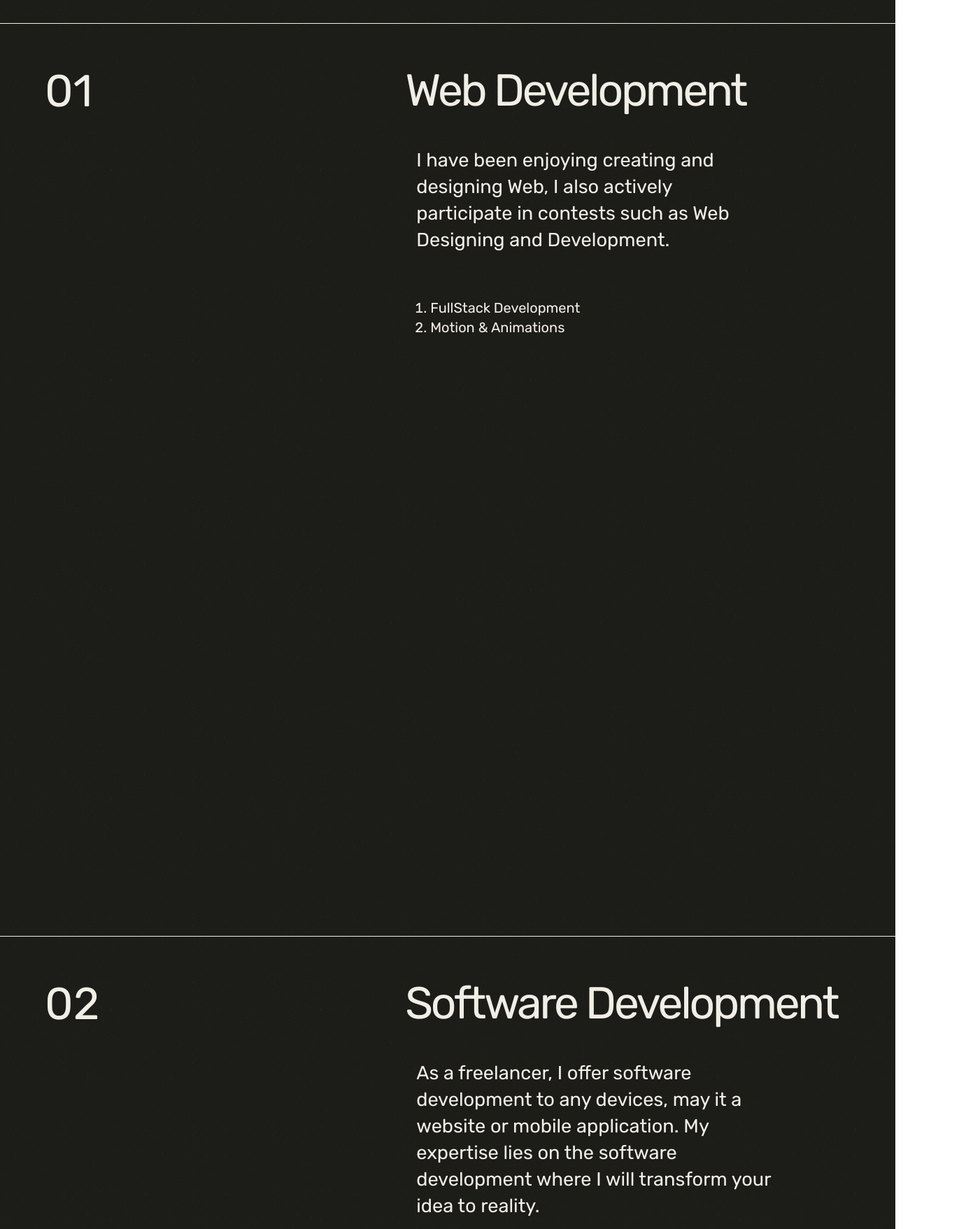
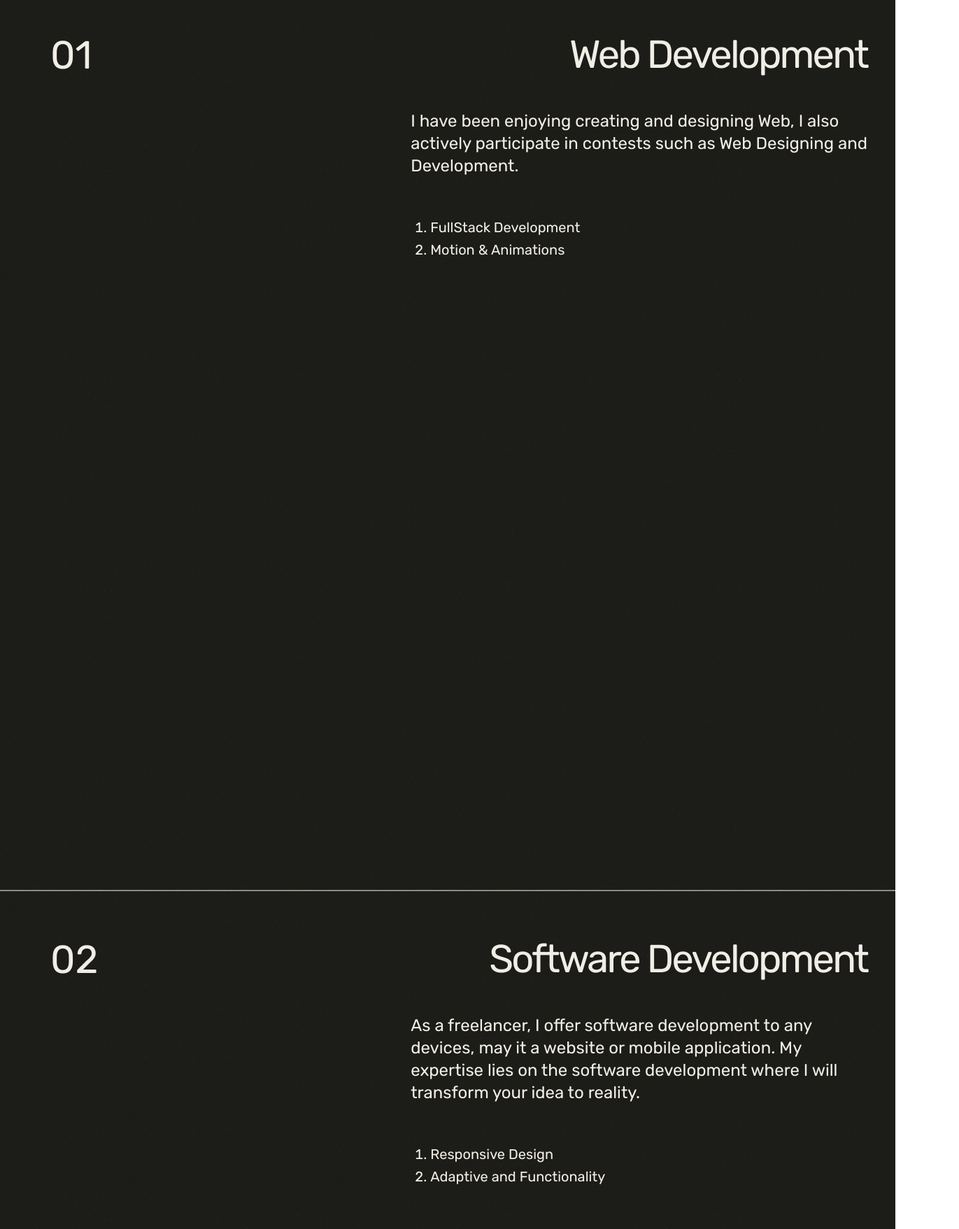
Before and after one commit to DevAdora/DevAdora-Portfolio, a Next.js app: page / in a window 1280 px wide. Shown: the part 1040-2797 px from the top of the page at 70% size, 1371 px wide, since content can reach past the window. Built offline with nearby package versions, Linux system fonts and the light colour scheme.

Commit message:
Responsive design: 768px for all sections

```diff
--- a/src/app/globals.css
+++ b/src/app/globals.css
@@ -16,8 +16,6 @@
 @theme inline {
   --color-background: var(--background);
   --color-foreground: var(--foreground);
-  --font-sans: var(--font-geist-sans);
-  --font-mono: var(--font-geist-mono);
   --font-karla: var(--font-karla);
   --font-rubik: var(--font-rubik);
 }
@@ -34,7 +32,7 @@
     --white-dove-color: #f0ede4;
     --wrought-iron-color: #323333;
     --light-dark-color: #78726a;
-    --dark-black-color: #1a1a17;
+    --dark-black-color: #0a0a09;
   }
 }
 
@@ -42,7 +40,7 @@ body {
   font-family: var(--font-rubik);
 }
 .grainy-overlay {
-  background-image: url('/images/noisy.png');
+  background-image: url("/images/noisy.png");
   background-repeat: repeat;
   opacity: 1;
   pointer-events: none;
@@ -83,7 +81,7 @@ html {
 .projects-btn {
   color: var(--white-dove-color);
 }
-.projects-btn:hover{
+.projects-btn:hover {
   background-color: var(--white-dove-color);
   color: var(--dark-black-color);
 }
@@ -145,6 +143,4 @@ html {
 }
 
 @media screen and (max-width: 1080px) {
-
-
 }
--- a/src/app/layout.tsx
+++ b/src/app/layout.tsx
@@ -1,5 +1,4 @@
 import type { Metadata } from "next";
-import { Geist, Geist_Mono } from "next/font/google";
 import "./globals.css";
 import {Karla, Rubik} from 'next/font/google';
 
--- a/src/components/Projects.jsx
+++ b/src/components/Projects.jsx
@@ -1,145 +1,110 @@
-// components/Projects.jsx
-'use client'
-import { motion } from 'framer-motion'
-import Image from 'next/image'
+"use client";
+import { motion } from "framer-motion";
+import Image from "next/image";
 
 export default function Projects() {
+  const projects = [
+    {
+      number: "01.",
+      image: "/images/freshinsights-logo.png",
+      title: "Grocery & E-commerce",
+      name: "Flask Python Application",
+      tags: ["2025", "Design", "Development"],
+    },
+    {
+      number: "02.",
+      image: "/images/hr-image.png",
+      title: "Management & Education System",
+      name: "HRMS Website",
+      tags: ["2025", "Design", "Development"],
+    },
+    {
+      number: "03.",
+      image: "/images/arc-tech-logo.png",
+      title: "Architecture & Engineering",
+      name: "Arc-tech Website",
+      tags: ["Design", "Development", "2025"],
+    },
+  ];
+
   return (
-    <section className="projects h-full py-8 px-[10%] bg-dark-black text-white-dove">
+    <section className="projects h-full py-8 px-[5%] bg-dark-black text-white-dove">
       <div className="text-center py-8">
-        <h1 className="text-[7rem]">SELECTED WORKS</h1>
+        <h1 className="text-[4rem] sm:text-[5rem] md:text-[7rem] sm:leading-24 sm:text-left">
+          SELECTED WORKS
+        </h1>
       </div>
 
       <div className="text-white-dove p-8 flex justify-end items-end w-full">
         <p>(Projects)</p>
-        <span className="text-right text-xl w-[30%]">
+        <span className="text-right text-xl w-full sm:w-[70%] md:w-[30%]">
           "I am here to help you transform your tech aspirations into a
           remarkable reality."
         </span>
       </div>
 
-      <div className="flex flex-col relative gap-40">
-        {/* Project 1 */}
-        <div className="flex items-start relative h-screen">
-          <div className="sticky top-[20%] w-[45%] z-10 text-5xl text-white-dove">
-            <h1 className="w-full text-[12rem]">01.</h1>
+      <div className="flex flex-col gap-40">
+        {projects.map((project, index) => (
+          <div
+            key={index}
+            className="flex flex-col md:flex-row md:items-start relative md:h-screen"
+          >
+            {/* Project Number */}
+            <div className="hidden md:block sticky top-[20%] w-[40%] z-10 text-5xl text-white-dove">
+              <h1 className="w-full text-[12rem]">{project.number}</h1>
             </div>
 
-          <div className="w-[55%] overflow-y-auto max-h-[90vh] scrollbar-thin scrollbar-thumb-kendal-charcoal scrollbar-track-dark-black">
-            <div className="w-full h-[60vh] mb-8 overflow-hidden">
+            {/* Image + Details */}
+            <div className="w-full md:w-[60%]">
+              {/* Image Fullscreen on small screens */}
+              <div className="w-full h-[60vh] sm:h-[60vh] mb-4 overflow-hidden">
                 <motion.div
                   whileHover={{ scale: 1.05 }}
                   transition={{ duration: 0.3 }}
                 >
                   <Image
-                  src="/images/freshinsights-logo.png"
+                    src={project.image}
                     width={1000}
                     height={600}
                     className="w-full h-full object-cover rounded-lg"
-                  alt="Project 1"
-                  objectFit='contain'
+                    alt={`Project ${index + 1}`}
                   />
                 </motion.div>
               </div>
 
-            <div className="flex flex-col gap-6">
-              <h3 className="text-[1.2rem]">Grocery & E-commerce</h3>
-              <div className="text-[1.5rem] flex justify-between items-center py-4 text-wrap">
-                <h2>Flask Python Application</h2>
-                <div className="flex gap-4 ">
-                  <span className="text-[1rem] py-2 px-4 rounded-3xl border border-white-dove text-base text-white-dove">2025</span>
-                  <span className="text-[1rem] py-2 px-4 rounded-3xl border border-white-dove text-base text-white-dove">Design</span>
-                  <span className="text-[1rem] py-2 px-4 rounded-3xl border border-white-dove text-base text-white-dove">Development</span>
+              {/* Details */}
+              <div className="flex flex-col gap-6 px-2 sm:px-0">
+                <h3 className="text-[1.2rem]">{project.title}</h3>
+                <div className="text-[1.5rem] flex flex-col sm:flex-row sm:justify-between sm:items-center gap-4">
+                  <h2>{project.name}</h2>
+                  <div className="flex flex-wrap gap-2 sm:gap-4">
+                    {project.tags.map((tag, i) => (
+                      <span
+                        key={i}
+                        className="text-[1rem] py-2 px-4 rounded-3xl border border-white-dove text-base"
+                      >
+                        {tag}
+                      </span>
+                    ))}
                   </div>
                 </div>
               </div>
             </div>
           </div>
-
-        {/* Project 2 */}
-        <div className="flex items-start relative h-screen">
-          <div className="sticky top-[20%] w-[45%] z-10 text-5xl text-white-dove">
-            <h1 className="w-full text-[12rem]">02.</h1>
+        ))}
       </div>
 
-          <div className="w-[55%] overflow-y-auto max-h-[90vh] scrollbar-thin scrollbar-thumb-kendal-charcoal scrollbar-track-dark-black">
-            <div className="w-full h-[60vh] mb-8 overflow-hidden">
-              <motion.div
-                whileHover={{ scale: 1.05 }}
-                transition={{ duration: 0.3 }}
-              >
-                <Image
-                  src="/images/hr-image.png"
-                  width={1000}
-                  height={600}
-                  className="w-full h-full object-cover rounded-lg"
-                  alt="Project 2"
-                />
-              </motion.div>
-            </div>
-
-            <div className="flex flex-col gap-6">
-              <h3 className="text-[1.2rem]">Management & Education System</h3>
-              <div className="text-[1.5rem] flex justify-between items-center py-4">
-                <h2>HRMS Website</h2>
-                <div className="flex gap-4">
-                  <span className="text-[1rem] py-2 px-4 rounded-3xl border border-white-dove text-base text-white-dove">2025</span>
-                  <span className="text-[1rem] py-2 px-4 rounded-3xl border border-white-dove text-base text-white-dove">Design</span>
-                  <span className="text-[1rem] py-2 px-4 rounded-3xl border border-white-dove text-base text-white-dove">Development</span>
-                </div>
-              </div>
-            </div>
-          </div>
-        </div>
-
-        {/* Project 3 */}
-        <div className="flex items-start relative h-screen">
-          <div className="sticky top-[20%] w-[45%] z-10 text-5xl text-white-dove">
-            <h1 className="w-full text-[12rem]">03.</h1>
-          </div>
-
-          <div className="w-[55%] overflow-y-auto max-h-[90vh] scrollbar-thin scrollbar-thumb-kendal-charcoal scrollbar-track-dark-black">
-            <div className="w-full h-[60vh] mb-8 overflow-hidden">
-              <motion.div
-                whileHover={{ scale: 1.05 }}
-                transition={{ duration: 0.3 }}
-              >
-                <Image
-                  src="/images/arc-tech-logo.png"
-                  width={1000}
-                  height={600}
-                  className="w-full h-full object-cover rounded-lg"
-                  alt="Project 3"
-                />
-              </motion.div>
-            </div>
-
-            <div className="flex flex-col gap-6">
-              <h3 className="text-[1.2rem]">Architecture & Engineering</h3>
-              <div className="text-[1.5rem] flex justify-between items-center py-4">
-                <h2>Arc-tech Website</h2>
-                <div className="flex gap-4">
-                  <span className="text-[1rem] py-2 px-4 rounded-3xl border border-white-dove text-base text-white-dove">Design</span>
-                  <span className="text-[1rem] py-2 px-4 rounded-3xl border border-white-dove text-base text-white-dove">Development</span>
-                  <span className="text-[1rem] py-2 px-4 rounded-3xl border border-white-dove text-base text-white-dove">2025</span>
-                </div>
-              </div>
-            </div>
-          </div>
-        </div>
-      </div>
-      <div className='flex justify-center items-center py-8'>
-  <div className='relative'>
+      {/* Button */}
+      <div className="flex justify-center items-center py-8">
+        <div className="relative">
           <button className="projects-btn text-white-dove px-4 py-2 rounded-full mx-2 hover:bg-white-dove hover:text-dark-black border border-dark-black transition-colors cursor-pointer relative">
             More Works
-      <span className='absolute text-[10px] rounded-full leading-none'>
+            <span className="absolute text-[10px] rounded-full leading-none">
               11
             </span>
           </button>
         </div>
       </div>
-
     </section>
-
-  )
+  );
 }
--- a/src/components/Services.jsx
+++ b/src/components/Services.jsx
@@ -1,24 +1,26 @@
 // components/Services.jsx
-'use client'
-import { useRef, useEffect } from 'react'
-import { motion, useScroll, useTransform } from 'framer-motion'
+"use client";
+import { useRef, useEffect } from "react";
+import { motion, useScroll, useTransform } from "framer-motion";
 
 export default function Services() {
-  const containerRef = useRef(null)
+  const containerRef = useRef(null);
   const { scrollYProgress } = useScroll({
     target: containerRef,
-    offset: ["start start", "end end"]
-  })
+    offset: ["start start", "end end"],
+  });
 
   // Transform values for the box positions based on scroll
-  const box2Y = useTransform(scrollYProgress, [0, 0.33], ["100%", "0%"])
-  const box3Y = useTransform(scrollYProgress, [0.33, 0.66], ["100%", "0%"])
+  const box2Y = useTransform(scrollYProgress, [0, 0.33], ["100%", "0%"]);
+  const box3Y = useTransform(scrollYProgress, [0.33, 0.66], ["100%", "0%"]);
 
   return (
-    <div className="services  h-full" ref={containerRef}>
-      <div className="flex-wrap justify-center items-center">
+    <div className="services h-full" ref={containerRef}>
+      <div className="flex w-full flex-wrap justify-center items-center">
         <div className="text-center text-2xl p-8">
-          <h1 className="text-white-dove text-[7rem]">SERVICES I OFFER. /</h1>
+          <h1 className="text-white-dove  text-[7rem] sm:text-left leading-24 md:text-left">
+            SERVICES I OFFER.
+          </h1>
         </div>
         <div className="text-white-dove p-8 flex justify-end items-end w-full">
           <p>(Services)</p>
@@ -29,33 +31,39 @@ export default function Services() {
         </div>
       </div>
 
-      <motion.div
-        className="box border-t border-white-dove sticky top-0 w-full h-screen flex flex-col bg-dark-black z-[1]"
-      >
-        <div className="mt-4 p-8">
-          <div className="flex justify-between items-center">
-            <div className="w-[45%] pl-8">
-              <h1 className="text-white-dove text-[4rem]">01</h1>
+      <motion.div className="box border-t border-white-dove sticky top-0 w-full h-screen flex flex-col bg-dark-black z-[1]">
+        <div className="mt-4 p-8 md:p-8">
+          <div className="flex md:flex-row md:justify-between items-center mb-5 p-2">
+            <div className="w-full sm:w-[20%] md:w-[20%]  pl-0 md:pl-8">
+              <h1 className="text-white-dove text-[3rem] md:text-[3.5rem] lg:text-[3.5rem]">
+                01
+              </h1>
             </div>
-            <div className="w-[55%] flex justify-start items-start">
-              <h1 className="text-[4rem] flex-wrap text-white-dove tracking-tighter leading-[1.4]">
+            <div className="w-[clamp(300px, 50vw, 700px)] justify-start items-start">
+              <h1 className="text-left text-[3rem] md:text-[3.5rem] lg:text-[3.5rem] text-white-dove tracking-tighter leading-snug sm:flex sm:w-[100%] sm:justify-start  sm:items-center ">
                 Web Development
               </h1>
             </div>
           </div>
-          <div className="flex justify-end items-end w-full pt-4">
-            <div className="w-[55%] p-4 pr-4">
-              <p className="w-4/5 text-[1.7rem] text-white-dove leading-[1.4]">
+
+          <div className="flex flex-col md:flex-row justify-start md:justify-end items-start md:items-end w-full">
+            <div className="w-[55%] p-0 md:p-2 items-end justify-end">
+              <p className="text-left text-[1.2rem] md:text-[1.5rem] text-white-dove leading-8 ">
                 I have been enjoying creating and designing Web, I also actively
                 participate in contests such as Web Designing and Development.
               </p>
             </div>
           </div>
-          <div className="flex justify-end items-end w-full">
-            <div className="pt-4 w-[55%] flex justify-start items-start">
-              <ol className="p-8 ml-1 list-decimal">
-                <li className="leading-[1.4] text-xl text-white-dove">FullStack Development</li>
-                <li className="leading-[1.4] text-xl text-white-dove">Motion & Animations</li>
+
+          <div className="flex flex-col md:flex-row justify-start md:justify-end items-start md:items-end w-full">
+            <div className="pt-4 w-full md:w-[55%]">
+              <ol className="p-8 md:p-8 ml-1 list-decimal">
+                <li className="text-left leading-relaxed text-lg md:text-xl text-white-dove">
+                  FullStack Development
+                </li>
+                <li className="text-left leading-relaxed text-lg md:text-xl text-white-dove">
+                  Motion & Animations
+                </li>
               </ol>
             </div>
           </div>
@@ -66,20 +74,22 @@ export default function Services() {
         className="box border-t border-white-dove sticky top-[22.5%] w-full h-screen flex flex-col bg-dark-black z-[2]"
         style={{ y: box2Y }}
       >
-        <div className="mt-4 p-8">
-          <div className="flex justify-between items-center">
-            <div className="w-[45%] pl-8">
-              <h1 className="text-white-dove text-[4rem]">02</h1>
+        <div className="mt-4 p-8 md:p-8">
+          <div className="flex md:flex-row md:justify-between items-center  mb-5 p-2">
+            <div className="w-full sm:w-[20%] md:w-[20%]  pl-0 md:pl-8">
+              <h1 className="text-white-dove text-[3rem] md:text-[3.5rem] lg:text-[3.5rem]">
+                02
+              </h1>
             </div>
-            <div className="w-[55%] flex justify-start items-start">
-              <h1 className="text-[4rem] flex-wrap text-white-dove tracking-tighter leading-[1.4]">
+            <div className="w-[clamp(300px, 50vw, 700px)] justify-start items-start">
+              <h1 className="text-left text-[3rem] md:text-[3.5rem] lg:text-[3.5rem] text-white-dove tracking-tighter leading-snug sm:flex sm:w-[100%] sm:justify-start  sm:items-center ">
                 Software Development
               </h1>
             </div>
           </div>
-          <div className="flex justify-end items-end w-full pt-4">
-            <div className="w-[55%] p-4 pr-4">
-              <p className="w-4/5 text-[1.7rem] text-white-dove leading-[1.4]">
+          <div className="flex flex-col md:flex-row justify-start md:justify-end items-start md:items-end w-full">
+            <div className="w-[55%] p-0 md:p-2 items-end justify-end">
+              <p className="text-left text-[1.2rem] md:text-[1.5rem] text-white-dove leading-8 ">
                 As a freelancer, I offer software development to any devices,
                 may it a website or mobile application. My expertise lies on the
                 software development where I will transform your idea to
@@ -87,11 +97,15 @@ export default function Services() {
               </p>
             </div>
           </div>
-          <div className="flex justify-end items-end w-full">
-            <div className="pt-4 w-[55%] flex justify-start items-start">
-              <ol className="p-8 ml-1 list-decimal">
-                <li className="leading-[1.4] text-xl text-white-dove">Responsive Design</li>
-                <li className="leading-[1.4] text-xl text-white-dove">Adaptive and Functionality</li>
+          <div className="flex flex-col md:flex-row justify-start md:justify-end items-start md:items-end w-full">
+            <div className="pt-4 w-full md:w-[55%]">
+              <ol className="p-4 md:p-8 ml-1 list-decimal">
+                <li className="text-left leading-relaxed text-lg md:text-xl text-white-dove">
+                  Responsive Design
+                </li>
+                <li className="text-left leading-relaxed text-lg md:text-xl text-white-dove">
+                  Adaptive and Functionality
+                </li>
               </ol>
             </div>
           </div>
@@ -102,36 +116,42 @@ export default function Services() {
         className=" box border-t border-white-dove sticky top-[27.5%] w-full h-screen flex flex-col bg-dark-black z-[3]"
         style={{ y: box3Y }}
       >
-        <div className="mt-4 p-8">
-          <div className="flex justify-between items-center">
-            <div className="w-[45%] pl-8">
-              <h1 className="text-white-dove text-[4rem]">03</h1>
+        <div className="mt-4 p-8 md:p-8">
+          <div className="flex md:flex-row md:justify-between items-center  mb-5 p-2">
+            <div className="w-full sm:w-[20%] md:w-[20%]  pl-0 md:pl-8">
+              <h1 className="text-white-dove text-[3rem] md:text-[3.5rem] lg:text-[3.5rem]">
+                03
+              </h1>
             </div>
-            <div className="w-[55%] flex justify-start items-start">
-              <h1 className="text-[4rem] flex-wrap text-white-dove tracking-tighter leading-[1.4]">
+            <div className="w-[clamp(300px, 50vw, 700px)] justify-start items-start ">
+              <h1 className="text-left text-[3rem] md:text-[3.5rem] lg:text-[3.5rem] text-white-dove tracking-tighter leading-snug sm:flex sm:w-[100%] sm:justify-start  sm:items-center ">
                 Graphic Designing
               </h1>
             </div>
           </div>
-          <div className="flex justify-end items-end w-full pt-4">
-            <div className="w-[55%] p-4 pr-4">
-              <p className="w-4/5 text-[1.7rem] text-white-dove leading-[1.4]">
+          <div className="flex flex-col md:flex-row justify-start md:justify-end items-start md:items-end w-full">
+            <div className="w-[55%] p-0 md:p-2 items-end justify-end">
+              <p className="text-left text-[1.2rem] md:text-[1.5rem] text-white-dove leading-8 ">
                 Mostly of my side projects, I do the designing. UI/UX designing
                 is not my forte, but you could trust to give you the best colors
                 that are pleasing to the naked eye.
               </p>
             </div>
           </div>
-          <div className="flex justify-end items-end w-full">
-            <div className="pt-4 w-[55%] flex justify-start items-start">
-              <ol className="p-8 ml-1 list-decimal">
-                <li className="leading-[1.4] text-xl text-white-dove">Wireframing and Prototyping</li>
-                <li className="leading-[1.4] text-xl text-white-dove">Flowchat and UX Writing</li>
+          <div className="flex flex-col md:flex-row justify-start md:justify-end items-start md:items-end w-full">
+            <div className="pt-4 w-full md:w-[55%]">
+              <ol className="p-4 md:p-8 ml-1 list-decimal">
+                <li className="text-left leading-relaxed text-lg md:text-xl text-white-dove">
+                  Wireframing and Prototyping
+                </li>
+                <li className="text-left leading-relaxed text-lg md:text-xl text-white-dove">
+                  Flowchat and UX Writing
+                </li>
               </ol>
             </div>
           </div>
         </div>
       </motion.div>
     </div>
-  )
+  );
 }
--- a/src/components/Testimonials.jsx
+++ b/src/components/Testimonials.jsx
@@ -21,10 +21,10 @@ const Testimonials = () => {
     <div className="bg-white-dove w-full overflow-hidden">
       <div className="text-dark-black border-b border-dark-black m-8">
         <div className="py-5 text-[7rem]">
-          <h1 className="pb-5">WORDS FROM OTHERS.</h1>
+          <h1 className="pb-5 sm:leading-24">WORDS FROM OTHERS.</h1>
         </div>
-        <div className="flex flex-col md:flex-row text-dark-black p-8 w-full">
-          <span className="text-left text-xl md:w-1/2">
+        <div className="flex flex-col md:flex-row text-dark-black p-8 sm:p-0 w-full">
+          <span className="text-left text-xl md:w-1/2 ">
             Here’s what my clients say about our collaboration. Their
             satisfaction and meeting expectations are my top priorities,
             ensuring the best experience possible.
```
Also changed, not shown: src/components/About.jsx (+24 -16 lines), 1 other file (tests, documents, lock files or other folders). Lines whose indentation alone changed are shown as unchanged.
